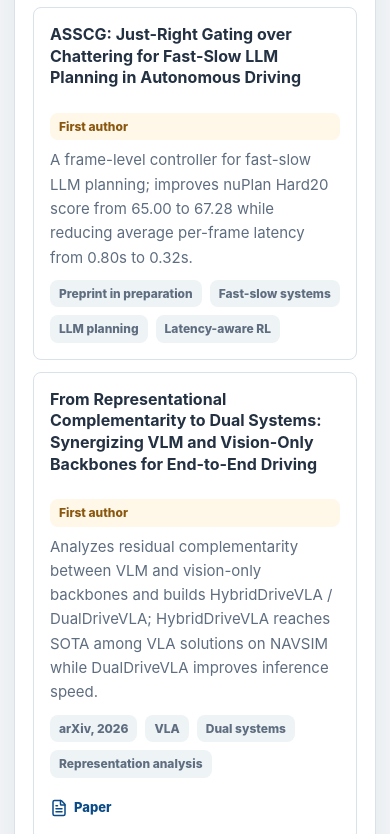
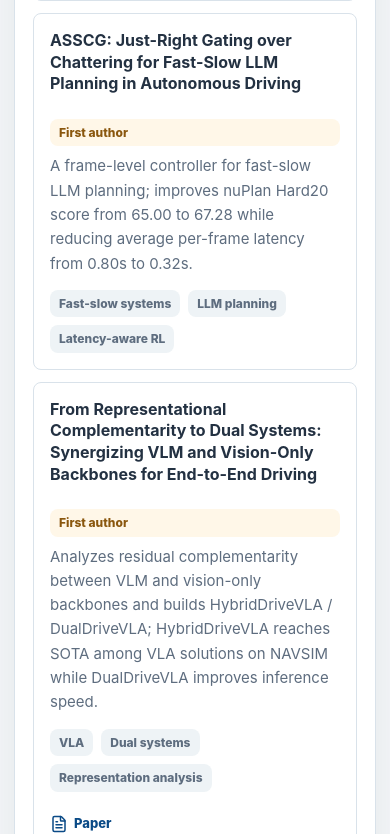
Before and after one commit to WilliamXuanYu/WilliamXuanYu.github.io, a plain HTML site: page index.html in a window 390 px wide. Shown: the part 2598-3432 px from the top of the page. Drawn offline with nearby package versions, Linux system fonts and the light colour scheme.

Commit message:
Align publication links with tags

```diff
--- a/assets/css/styles.css
+++ b/assets/css/styles.css
@@ -450,7 +450,7 @@ h3 {
 }
 
 .compact-card .meta {
-  margin-top: 10px;
+  margin: 0;
 }
 
 .info-card,
@@ -569,7 +569,7 @@ h3 {
   display: flex;
   flex-wrap: wrap;
   gap: 8px;
-  margin: 12px 0 0;
+  margin: 0;
   padding: 0;
   list-style: none;
 }
@@ -590,7 +590,7 @@ h3 {
   display: flex;
   flex-wrap: wrap;
   gap: 10px;
-  margin-top: 14px;
+  justify-content: flex-end;
 }
 
 .card-links a {
@@ -601,6 +601,22 @@ h3 {
   color: var(--blue);
   font-size: 13px;
   font-weight: 850;
+}
+
+.card-actions {
+  display: flex;
+  align-items: center;
+  justify-content: space-between;
+  gap: 16px;
+  margin-top: 14px;
+}
+
+.card-actions .meta {
+  flex: 1 1 auto;
+}
+
+.card-actions .card-links {
+  flex: 0 0 auto;
 }
 
 .split-grid {
@@ -739,6 +755,15 @@ h3 {
     flex-direction: column;
   }
 
+  .card-actions {
+    align-items: flex-start;
+    flex-direction: column;
+  }
+
+  .card-actions .card-links {
+    justify-content: flex-start;
+  }
+
   .button {
     width: 100%;
   }
--- a/assets/js/main.js
+++ b/assets/js/main.js
@@ -557,10 +557,11 @@ function setActiveView(view) {
 function compactCard(item, options = {}) {
   const meta = options.meta || [];
   const linkHtml = item.links?.length
-    ? `<div class="card-links">${item.links
+    ? `<nav class="card-links" aria-label="Publication links">${item.links
         .map((link) => `<a href="${link.url}" target="_blank" rel="noreferrer">${icon(link.icon)}<span>${link.label}</span></a>`)
-        .join("")}</div>`
+        .join("")}</nav>`
     : "";
+  const metaHtml = meta.length ? `<ul class="meta">${meta.map((entry) => `<li>${entry}</li>`).join("")}</ul>` : "";
   return `
     <article class="compact-card">
       <div class="card-topline">
@@ -568,12 +569,7 @@ function compactCard(item, options = {}) {
         ${options.badge ? `<span class="badge ${options.badgeClass || ""}">${options.badge}</span>` : ""}
       </div>
       <p>${item.summaryHtml || item.summary || item.desc}</p>
-      ${
-        meta.length
-          ? `<ul class="meta">${meta.map((entry) => `<li>${entry}</li>`).join("")}</ul>`
-          : ""
-      }
-      ${linkHtml}
+      ${(metaHtml || linkHtml) ? `<div class="card-actions">${metaHtml}${linkHtml}</div>` : ""}
     </article>
   `;
 }
@@ -613,7 +609,7 @@ function renderOverview() {
     t.overviewPapers,
     "publications",
     content[currentLanguage].publicationsItems
-      .map((item) => compactCard(item, { badge: item.role, meta: [item.venue, ...item.tags.slice(0, 3)] }))
+      .map((item) => compactCard(item, { badge: item.role, meta: item.tags.slice(0, 3) }))
       .join("")
   );
 
@@ -656,10 +652,11 @@ function renderResearch() {
 
 function publicationCard(item) {
   const linkHtml = item.links.length
-    ? `<div class="card-links">${item.links
+    ? `<nav class="card-links" aria-label="Publication links">${item.links
         .map((link) => `<a href="${link.url}" target="_blank" rel="noreferrer">${icon(link.icon)}<span>${link.label}</span></a>`)
-        .join("")}</div>`
+        .join("")}</nav>`
     : "";
+  const metaHtml = `<ul class="meta">${item.tags.map((tag) => `<li>${tag}</li>`).join("")}</ul>`;
 
   return `
     <article class="publication-card">
@@ -668,11 +665,7 @@ function publicationCard(item) {
         <span class="badge">${item.role}</span>
       </div>
       <p>${item.descHtml || item.desc}</p>
-      <ul class="meta">
-        <li>${item.venue}</li>
-        ${item.tags.map((tag) => `<li>${tag}</li>`).join("")}
-      </ul>
-      ${linkHtml}
+      <div class="card-actions">${metaHtml}${linkHtml}</div>
     </article>
   `;
 }
```
